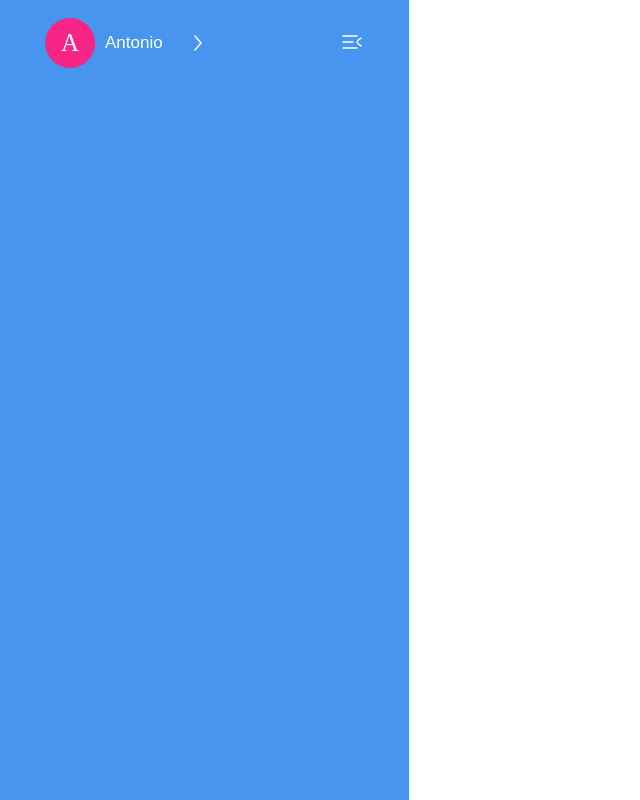
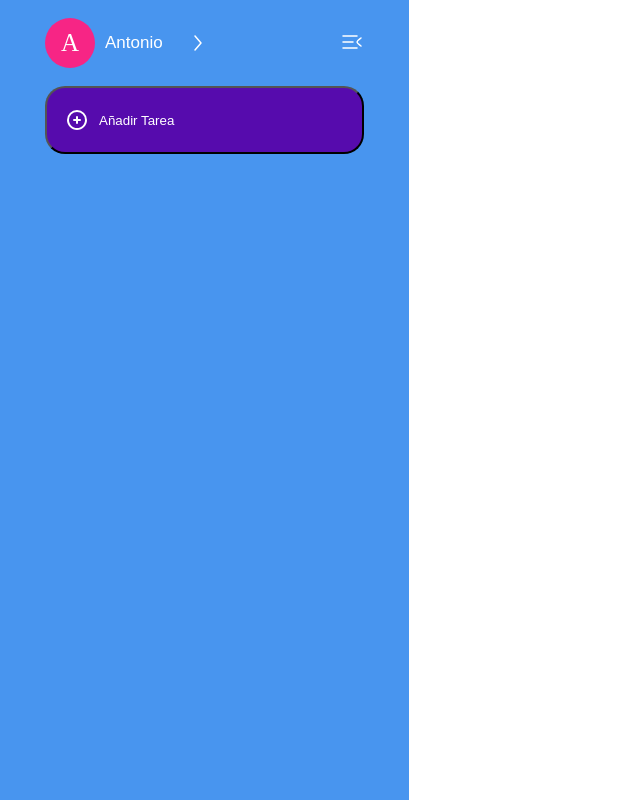
Before and after one commit to anavarro81/todoist-little, a React (Vite) app: page / in a window 1280 px wide. Shown: the whole page, without its empty margins (0-640 px from the left). Built offline with nearby package versions, Linux system fonts and the light colour scheme.

Commit message:
feat(add button): crate addButton

```diff
--- a/src/components/Icons.tsx
+++ b/src/components/Icons.tsx
@@ -54,5 +54,25 @@ const Icons = {
       />
     </svg>
   ),
+
+  search: (
+    <svg width="24" height="24" viewBox="0 0 24 24" fill="none" xmlns="http://www.w3.org/2000/svg">
+<path d="M3 10C3 10.9193 3.18106 11.8295 3.53284 12.6788C3.88463 13.5281 4.40024 14.2997 5.05025 14.9497C5.70026 15.5998 6.47194 16.1154 7.32122 16.4672C8.1705 16.8189 9.08075 17 10 17C10.9193 17 11.8295 16.8189 12.6788 16.4672C13.5281 16.1154 14.2997 15.5998 14.9497 14.9497C15.5998 14.2997 16.1154 13.5281 16.4672 12.6788C16.8189 11.8295 17 10.9193 17 10C17 9.08075 16.8189 8.1705 16.4672 7.32122C16.1154 6.47194 15.5998 5.70026 14.9497 5.05025C14.2997 4.40024 13.5281 3.88463 12.6788 3.53284C11.8295 3.18106 10.9193 3 10 3C9.08075 3 8.1705 3.18106 7.32122 3.53284C6.47194 3.88463 5.70026 4.40024 5.05025 5.05025C4.40024 5.70026 3.88463 6.47194 3.53284 7.32122C3.18106 8.1705 3 9.08075 3 10Z" stroke="white" stroke-width="2" stroke-linecap="round" stroke-linejoin="round"/>
+<path d="M21 21L15 15" stroke="white" stroke-width="2" stroke-linecap="round" stroke-linejoin="round"/>
+<path d="M3 10C3 10.9193 3.18106 11.8295 3.53284 12.6788C3.88463 13.5281 4.40024 14.2997 5.05025 14.9497C5.70026 15.5998 6.47194 16.1154 7.32122 16.4672C8.1705 16.8189 9.08075 17 10 17C10.9193 17 11.8295 16.8189 12.6788 16.4672C13.5281 16.1154 14.2997 15.5998 14.9497 14.9497C15.5998 14.2997 16.1154 13.5281 16.4672 12.6788C16.8189 11.8295 17 10.9193 17 10C17 9.08075 16.8189 8.1705 16.4672 7.32122C16.1154 6.47194 15.5998 5.70026 14.9497 5.05025C14.2997 4.40024 13.5281 3.88463 12.6788 3.53284C11.8295 3.18106 10.9193 3 10 3C9.08075 3 8.1705 3.18106 7.32122 3.53284C6.47194 3.88463 5.70026 4.40024 5.05025 5.05025C4.40024 5.70026 3.88463 6.47194 3.53284 7.32122C3.18106 8.1705 3 9.08075 3 10Z" stroke="white" stroke-width="2" stroke-linecap="round" stroke-linejoin="round"/>
+<path d="M21 21L15 15" stroke="white" stroke-width="2" stroke-linecap="round" stroke-linejoin="round"/>
+</svg>
+
+  ),
+
+  add: (
+    <svg width="24" height="24" viewBox="0 0 24 24" fill="none" xmlns="http://www.w3.org/2000/svg">
+<path d="M3 12C3 13.1819 3.23279 14.3522 3.68508 15.4442C4.13738 16.5361 4.80031 17.5282 5.63604 18.364C6.47177 19.1997 7.46392 19.8626 8.55585 20.3149C9.64778 20.7672 10.8181 21 12 21C13.1819 21 14.3522 20.7672 15.4442 20.3149C16.5361 19.8626 17.5282 19.1997 18.364 18.364C19.1997 17.5282 19.8626 16.5361 20.3149 15.4442C20.7672 14.3522 21 13.1819 21 12C21 9.61305 20.0518 7.32387 18.364 5.63604C16.6761 3.94821 14.3869 3 12 3C9.61305 3 7.32387 3.94821 5.63604 5.63604C3.94821 7.32387 3 9.61305 3 12Z" stroke="white" stroke-width="2" stroke-linecap="round" stroke-linejoin="round"/>
+<path d="M9 12H15" stroke="white" stroke-width="2" stroke-linecap="round" stroke-linejoin="round"/>
+<path d="M12 9V15" stroke="white" stroke-width="2" stroke-linecap="round" stroke-linejoin="round"/>
+</svg>
+
+  )
+
 };
 export default Icons;
--- /dev/null
+++ b/src/components/NewTaskButton/NewTaskButton.module.css
@@ -0,0 +1,12 @@
+.newTaskButton {
+    background-color: var(--secondary-color);
+
+    border-radius: 2rem;
+    padding: 2rem 1.8rem;
+    display: flex;
+    justify-content: left;
+    align-items: center;
+    gap: 1rem;
+    color: white;
+    width: 100%;
+}
--- /dev/null
+++ b/src/components/NewTaskButton/NewTaskButton.tsx
@@ -0,0 +1,13 @@
+import styles from "./NewTaskButton.module.css"
+import Icons from "../Icons";
+
+
+const NewTaskButton = () => {
+  return (
+    <button className={styles.newTaskButton}>
+      {Icons.add} Añadir Tarea
+    </button>
+  );
+};
+
+export default NewTaskButton;
--- a/src/components/SideBar/SideBar.tsx
+++ b/src/components/SideBar/SideBar.tsx
@@ -1,5 +1,6 @@
 import styles from "./SideBar.module.css";
 import SideBarHeader from "../SideBarHeader/SideBarHeader";
+import NewTaskButton from "../NewTaskButton/NewTaskButton"
 interface SideBarProps {
   name: string;
 }
@@ -7,7 +8,12 @@ interface SideBarProps {
 const SideBar = ({ name }: SideBarProps) => {
   return (
     <div className={styles.sideBar}>
+
       <SideBarHeader name={name} />
+
+      <NewTaskButton />
+
+
     </div>
   );
 };
```
Also changed, not shown: 1 other file (tests, documents, lock files or other folders).
